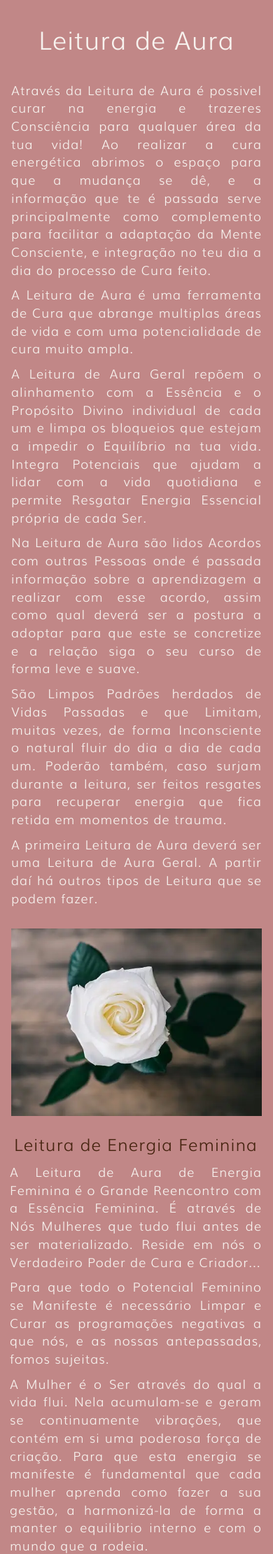
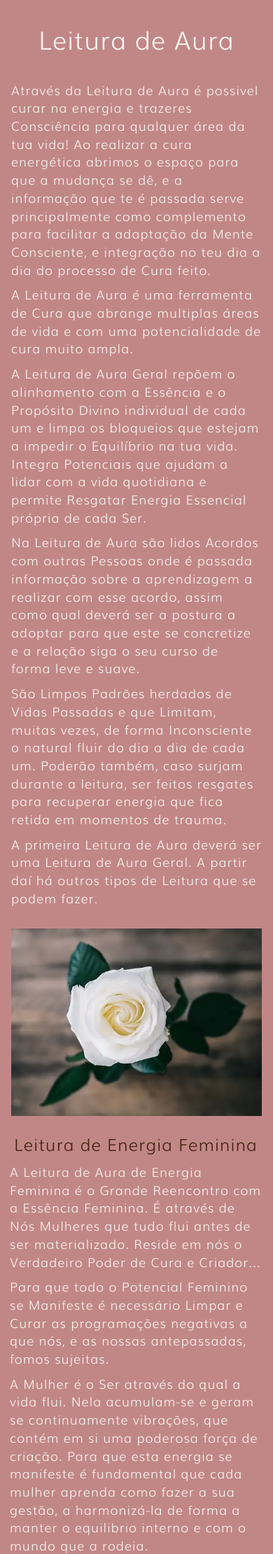
Before and after one commit to TyrAnasazy/TyrAnasazy.github.io, a PHP site: page /Leitura.html in a window 390 px wide. Shown: the part 69-2290 px from the top of the page at 70% size. Run offline with PHP 8.4, Linux system fonts and the light colour scheme; some web fonts are replaced.

Commit message:
Leitura à esquerda em mobile

```diff
--- a/Leitura.html
+++ b/Leitura.html
@@ -76,13 +76,13 @@
 <h1 class="w3-center" style="font-family: Maleah Regular!important;padding-bottom:30px;font-size:36px;color:#F7F2EE;">Leitura de Aura</h1>
   <div class="w3-content">
 
-      <p class="w3-justify FontSizeTop" style="color:#F7F2EE;" class="">Através da Leitura de Aura é possivel curar na energia e trazeres Consciência para qualquer área da tua vida! Ao realizar a cura energética abrimos o espaço para que a mudança se dê, e a informação que te é passada serve principalmente como complemento para facilitar a adaptação da Mente Consciente, e integração no teu dia a dia do processo de Cura feito.  </p>
+      <p class="my-justify FontSizeTop" style="color:#F7F2EE;" class="">Através da Leitura de Aura é possivel curar na energia e trazeres Consciência para qualquer área da tua vida! Ao realizar a cura energética abrimos o espaço para que a mudança se dê, e a informação que te é passada serve principalmente como complemento para facilitar a adaptação da Mente Consciente, e integração no teu dia a dia do processo de Cura feito.  </p>
 
 </div>
 	<div id="collapse2" class="">
 
 	<div class="" style="padding-top:0px;">
-<div class="w3-content w3-justify">
+<div class="w3-content my-justify">
       <p  style="color:#F7F2EE !important;" class="FontSizeTop">
 A Leitura de Aura é uma ferramenta de Cura que abrange multiplas áreas de vida e com uma potencialidade de cura muito ampla. </p>
 <p  style="color:#F7F2EE !important;" class="FontSizeTop">A Leitura de Aura Geral repõem o alinhamento com a Essência e o Propósito Divino individual de cada um e limpa os bloqueios que estejam a impedir o Equilíbrio na tua vida.
@@ -102,7 +102,7 @@ tipos de Leitura que se podem fazer.
  <div class="col-md-12 col-lg-4 w3-center ImageBottomMargin ImageBottomVisibility WhiteRoseTransform">
       <img src="img/White.webp" alt="Flowers" class="img-responsive WhiteRose" style="margin-top: 72px ! important;margin-left: auto;margin-right: auto;max-width: 88% !important;">
     </div>
-<div class=" w3-justify col-md-12 col-lg-8" style="margin-top:0px;padding:0px !important;margin-left: -2px;">
+<div class=" my-justify col-md-12 col-lg-8" style="margin-top:0px;padding:0px !important;margin-left: -2px;">
 <h2 class="FerramentasTitle w3-padding-32 MobileCenter LeituraFeminina" style="font-family: Maleah Regular!important;padding-bottom:10px;color:#472410;padding-bottom:0px !important;">Leitura de Energia Feminina</h2>
       <p  style="color:#F7F2EE;" class="FontSizeTop">
 A Leitura de Aura de Energia Feminina é o Grande Reencontro com a Essência Feminina. É através de Nós Mulheres que tudo flui antes de ser materializado. Reside em nós o Verdadeiro Poder de Cura e Criador... </p>
@@ -110,15 +110,15 @@ A Leitura de Aura de Energia Feminina é o Grande Reencontro com a Essência Fem
 <p  style="color:#F7F2EE !important;" class="FontSizeTop">A Mulher é o Ser através do qual a vida flui. Nela acumulam-se e geram se continuamente vibrações, que contém em si uma poderosa força de criação. Para que esta energia se manifeste é fundamental que cada mulher aprenda como fazer a sua gestão, a harmonizá-la de forma a manter o equilibrio interno e com o mundo que a rodeia. </p>
 
 </div>
-<div class="row" style="text-align:justify">
+<div class="row my-justify">
 <p  style="color:#F7F2EE !important;" class="FontSizeTop">É no aparelho reprodutor feminino que se encontra e concretiza o poder criador de cada Mulher, e é também aqui que se acumula a maioria da sua energia vital. O útero funciona como grande centro energético na Mulher e necessita de ser cuidado e nutrido de forma adequada, consistente e consciente para que possa concretizar a renovação e regeneração essenciais ao equilíbrio global da Mulher.
 </p>
 <p  style="color:#F7F2EE !important;" class="FontSizeTop">E poderás compreender e reequilibrar a tua Essência Masculina Interior e a forma como ela se relaciona com a tua Essência Feminina.</p>
     </div>
 </div>
   <div class="row">
-<p class="w3-content w3-justify FontSizeTop" style="color:#F7F2EE;"> Podem-se também fazer Leituras de Relacionamentos,  e Leituras de Aura de Manifestação, Prosperidade e Abundância.  </p>
-<p class="w3-content w3-justify FontSizeTop" style="color:#F7F2EE;">Há ainda Leituras de Aura Temáticas, em que toda a cura será direccionada para o Tema escolhido e tudo o que com ele esteja relacionado. E Leituras de Aura de Situações; Leituras de Aura de Empresas ou Negócios; e Leituras de Aura de Espaços ou Veículos. </p>
+<p class="w3-content my-justify FontSizeTop" style="color:#F7F2EE;"> Podem-se também fazer Leituras de Relacionamentos,  e Leituras de Aura de Manifestação, Prosperidade e Abundância.  </p>
+<p class="w3-content my-justify FontSizeTop" style="color:#F7F2EE;">Há ainda Leituras de Aura Temáticas, em que toda a cura será direccionada para o Tema escolhido e tudo o que com ele esteja relacionado. E Leituras de Aura de Situações; Leituras de Aura de Empresas ou Negócios; e Leituras de Aura de Espaços ou Veículos. </p>
 <br>
 	<h2 class="w3-center FerramentasTitle QuestPratc" style="font-family: Maleah Regular!important;color:#472410;">Questões Práticas</h2>
 <p class="w3-content w3-center FontSizeTop" style="color:#F7F2EE;">Será feita uma gravação audio de toda a Leitura para posteriormente, caso assim se queira, a mesma poder ser novamente ouvida. A excepção serão as Leituras a Crianças, onde não é feita a gravação da informação mas, onde um, ou ambos, os pais podem estar presentes durante a Leitura, a sua presença também permite criar um ambiente seguro, tranquilo e descontraído para a criança.</p>
--- a/css/style.css
+++ b/css/style.css
@@ -247,7 +247,9 @@ a:focus, a:hover {
 .BurgerText{
 	font-size: 18px;
 }
-
+.my-justify{
+	text-align: justify;
+}
 
 @media screen and (max-width: 1200px) and (min-width: 768px) {
 
@@ -291,6 +293,9 @@ a:focus, a:hover {
 	}
 
 @media screen and (min-width: 1200px) {
+	.my-justify{
+		text-align: justify;
+	}
 		.FontSizeTop{
 		font-size: 22px;
 	}
@@ -347,6 +352,9 @@ a:focus, a:hover {
 }
 
 @media screen and (max-width: 768px) {
+	.my-justify{
+		text-align: left !important;
+	}
 .Acompanhamento{
 padding-top:25px !important;
 padding-bottom: 50px !important;
```
